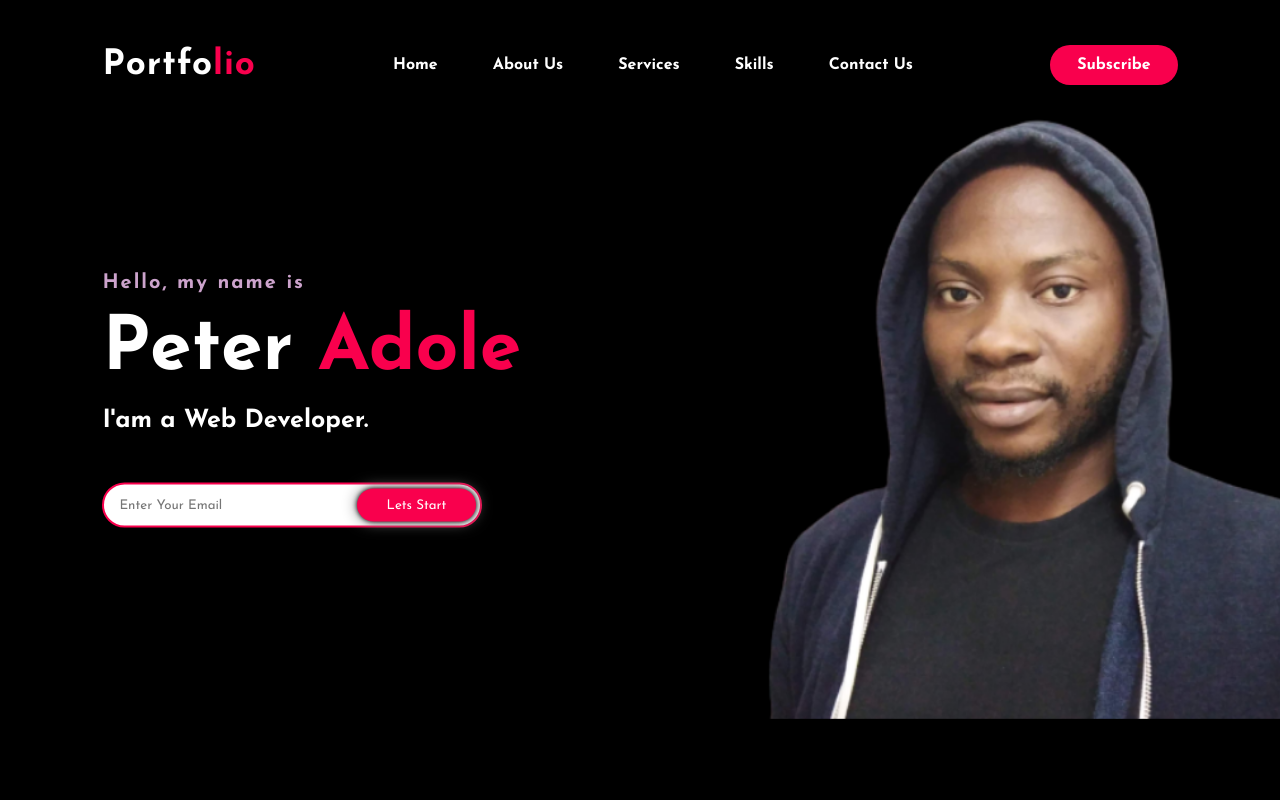
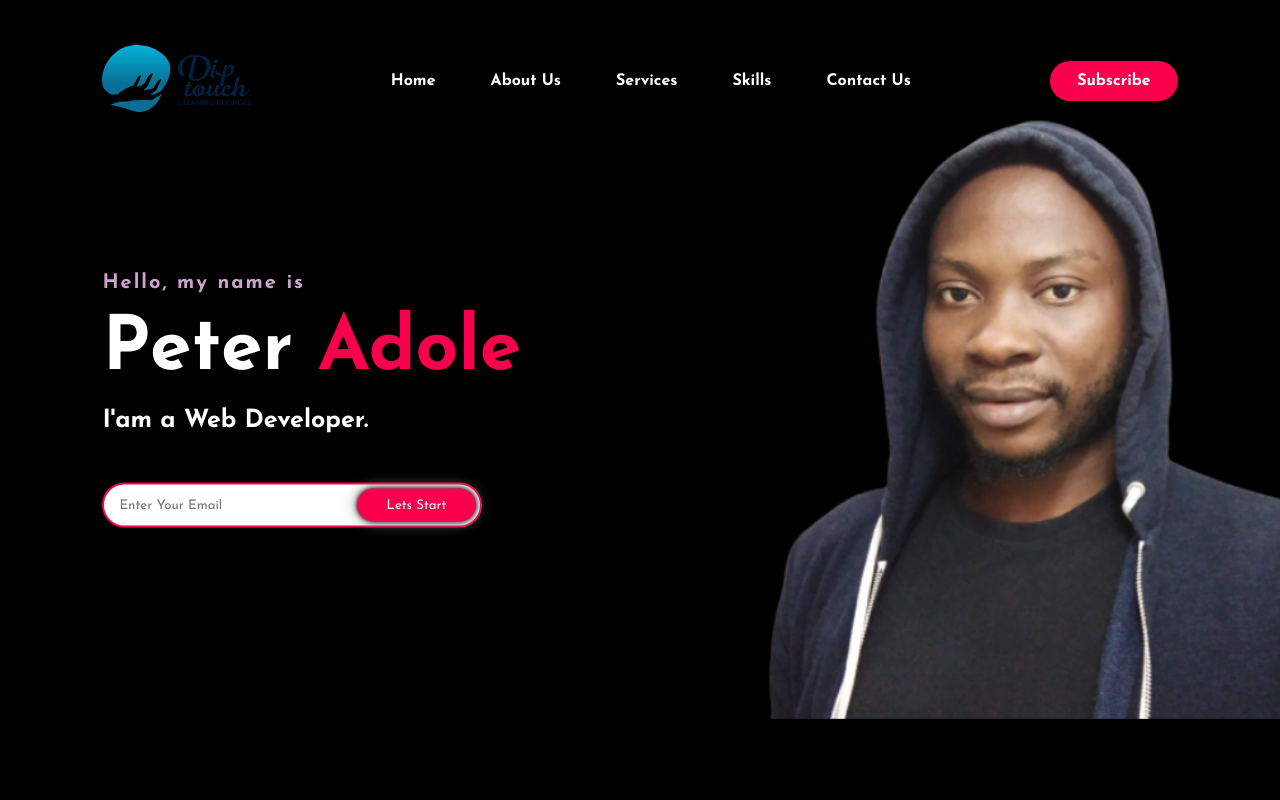
Before and after one commit to padole/portfolio, a plain HTML site: page index.html in a window 1280 px wide. Shown: the top 800 px of the page. Drawn offline with Linux system fonts and the light colour scheme.

Commit message:
second commit

```diff
--- a/index.html
+++ b/index.html
@@ -15,7 +15,7 @@
 
 	<div class="hero">
 		<nav>
-			<h2 class="logo">Portfo<span>lio</span></h2>
+			<a href="#"><img src="img/diptouch2.svg" alt=""></a>
 			<ul>
 				<li><a href="#">Home</a></li>
 				<li><a href="#">About Us</a></li>
```
Also changed, not shown: img/diptouch2.svg (added).
